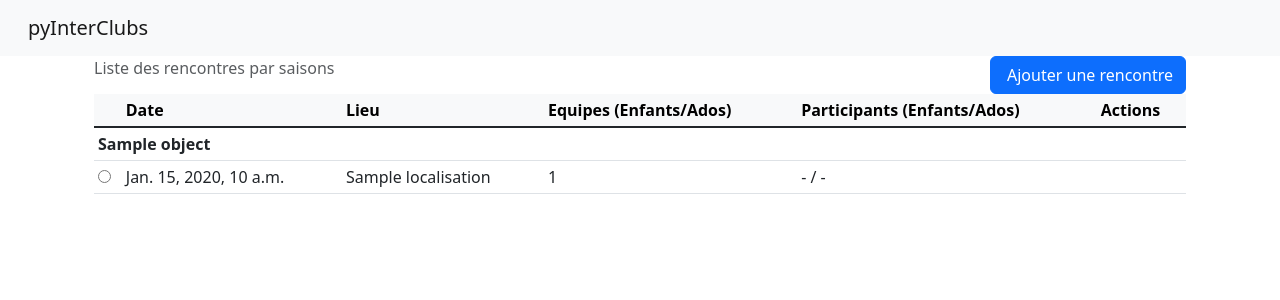
After one commit to SAGC-Escalade/pyInterClubs, a Django app: template admin/templates/admin/rencontres-list.html in a window 1280 px wide. The commit adds this page. Shown: the top 300 px of the page. Run offline with Django 3.2, Linux system fonts and the light colour scheme; the template is opened without the code that fills it: most values are stand-ins (such as "Sample title", 1, 10 or a date in 2020); some libraries are stand-ins or nearby versions.

Commit message:
Ajout de la page de gestion des rencontres

```diff
--- a/admin/apps.py
+++ b/admin/apps.py
@@ -3,3 +3,4 @@ from django.apps import AppConfig
 
 class adminConfig(AppConfig):
     name = 'admin'
+    label = 'pyInterClubs_admin'
--- a/pyInterClubs/templates/qrcode_club.html
+++ b/admin/templates/admin/qrcode_club.html
@@ -21,7 +21,7 @@
         {% for o in object_list %}
         <div class="accordion-item">
             <h2 class="accordion-header" id="hdr{{ o.ID }}">
-                <button class="accordion-button" type="button" data-bs-toggle="collapse" data-bs-target="#bdy{{ o.ID }}" aria-expanded="true" aria-controls="bdy{{ o.ID }}">
+                <button class="accordion-button collapsed" type="button" data-bs-toggle="collapse" data-bs-target="#bdy{{ o.ID }}" aria-expanded="true" aria-controls="bdy{{ o.ID }}">
                     {{ o.Nom }} ({{ o.Localisation }})
                 </button>
             </h2>
--- /dev/null
+++ b/admin/templates/admin/rencontres-list.html
@@ -0,0 +1,43 @@
+{% extends request.htmx|yesno:"base.html,index.html" %}
+{% load django_bootstrap5 %}
+
+{% block title %}Liste des rencontres{% endblock %}
+
+{% block body %}
+<div class="container">
+    <div class="d-flex justify-content-between">
+        <span class="text-muted">Liste des rencontres par saisons</span>
+        <button class="btn btn-primary"><i class="fa-solid fa-plus"></i><span class="ms-1 d-none d-lg-inline">Ajouter une rencontre</span></button>
+    </div>
+    <table class="table table-hover table-sm">
+        <thead class="table-light">
+            <tr>
+                <th scope="col"></th>
+                <th scope="col">Date</th>
+                <th scope="col">Lieu</th>
+                <th scope="col">Equipes (Enfants/Ados)</th>
+                <th scope="col">Participants (Enfants/Ados)</th>
+                <th scope="col">Actions</th>
+            </tr>
+        </thead>
+        {% for saison in object_list|dictsort:"Annee" %}
+        <tbody class="table-group-divider">
+            <tr><th colspan="6">{{ saison }}</th></tr>
+            {% for rencontre in saison.Rencontres.all|dictsort:"Date" %}
+            <tr>
+                <td><input type="radio" name="selected" /></td>
+                <td>{{ rencontre.Date }}</td>
+                <td>{{ rencontre.Club.Localisation }}</td>
+                <td>{{ rencontre.Equipes.count }}</td>
+                <td>- / -</td>
+                <td><button class="btn btn-link btn-sm py-0"><i class="fa-solid fa-eye"></i></button></td>
+            </tr>
+            {% endfor %}
+        </tbody>
+        {% endfor %}
+    </table>
+</div>
+{% endblock %}
+
+{% block script %}
+{% endblock %}
--- a/admin/urls.py
+++ b/admin/urls.py
@@ -1,7 +1,9 @@
 from django.urls import path, include
+from django.views.generic import TemplateView
 
 from .views import *
 
 urlpatterns = [
     path('clubs', ClubQRCodesView.as_view(), name='qrcode-clubs'),
+    path('', RencontresListView.as_view(), name='rencontres'),
 ]
--- a/pyInterClubs/settings.py
+++ b/pyInterClubs/settings.py
@@ -30,6 +30,7 @@ ALLOWED_HOSTS = ['*']
 # https://docs.djangoproject.com/en/2.1/ref/settings/#std:setting-INSTALLED_APPS
 INSTALLED_APPS = [
     # Add your apps here to enable them
+    'admin',
     'core',
     'fontawesomefree',
     'django_htmx',
--- a/pyInterClubs/templates/p_menu.html
+++ b/pyInterClubs/templates/p_menu.html
@@ -20,15 +20,16 @@
     </div>
     <div class="offcanvas-body p-0">
         <ul class="list-group list-group-flush">
-            <li class="list-group-item">
-                item 1
-            </li>
-            <li class="list-group-item">
-                item 2
-            </li>
-            <li class="list-group-item">
-                item 3
-            </li>
+            {% if user.is_authenticated and user.is_superuser %}
+            <a href="{% url 'rencontres' %}" class="list-group-item list-group-item-action d-flex justify-content-between align-items-center">
+                Administration des rencontres
+                <i class="fa-solid fa-map-location ms-auto"></i>
+            </a>
+            <a href="{% url 'qrcode-clubs' %}" class="list-group-item list-group-item-action d-flex justify-content-between align-items-center">
+                QRCodes de connexion
+                <i class="fa-solid fa-qrcode"></i>
+            </a>
+            {% endif %}
         </ul>
     </div>
 </div>
```
Also changed, not shown: admin/templates/admin/index.html (deleted, +0 -9 lines), admin/views.py (+15 -6 lines), django.sqlite, 1 other file.
